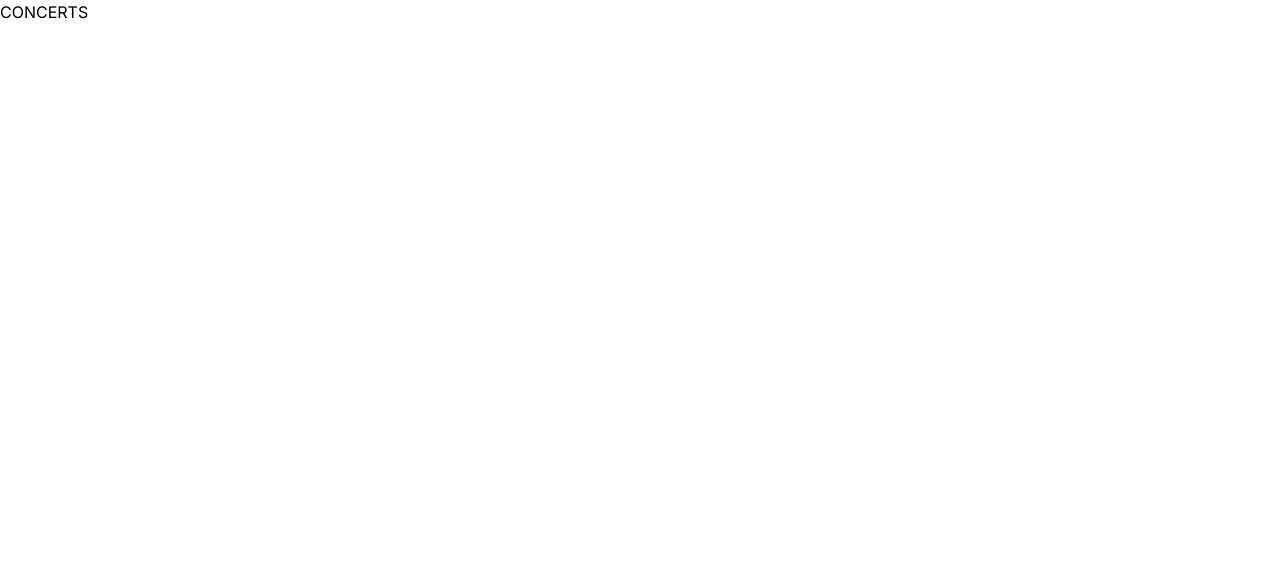
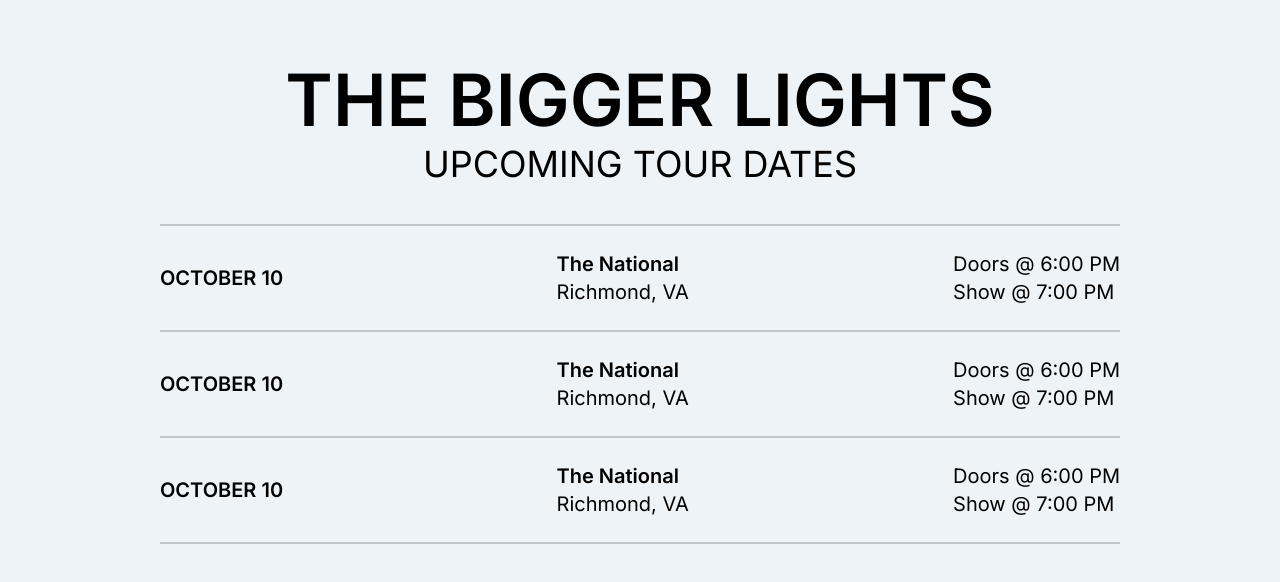
Before and after one commit to jxhnkndl/nextjs-mongoose, a Next.js app: page / in a window 1280 px wide. Shown: the top 582 px of the page. Built offline with nearby package versions, Linux system fonts and the light colour scheme.

Commit message:
organize barebones concert calendar

```diff
--- a/app/globals.css
+++ b/app/globals.css
@@ -1,3 +1,56 @@
 @tailwind base;
 @tailwind components;
 @tailwind utilities;
+
+/* LAYOUT */
+
+body {
+  @apply py-16;
+  @apply bg-light;
+}
+
+header,
+main {
+  @apply w-4/5 md:w-3/4 mx-auto;
+}
+
+header {
+  @apply mb-10;
+}
+
+/* PAGE HEADINGS */
+
+.heading {
+  @apply mb-2;
+  @apply text-4xl md:text-6xl lg:text-7xl font-semibold uppercase text-center;
+}
+
+.subheading {
+  @apply text-2xl md:text-3xl lg:text-4xl uppercase text-center;
+}
+
+/* CONCERT ROWS */
+
+.concert {
+  @apply flex justify-between items-center;
+  @apply py-6;
+  @apply border-t-2 border-dark border-opacity-20;
+  @apply md:text-xl;
+}
+
+.concert:last-of-type {
+  @apply border-b-2 border-dark border-opacity-20;
+}
+
+.date {
+  @apply basis-1/3;
+  @apply uppercase font-semibold;
+}
+
+.location {
+  @apply basis-1/3;
+}
+
+.location p:first-of-type {
+  @apply font-semibold;
+}
--- a/app/page.js
+++ b/app/page.js
@@ -1,9 +1,53 @@
-import Image from 'next/image'
+import Image from 'next/image';
 
 export default function Home() {
   return (
-    <div>
-      <h1>CONCERTS</h1>
-    </div>
-  )
+    <>
+      <header>
+        <h1 className="heading">The Bigger Lights</h1>
+        <h2 className="subheading">Upcoming Tour Dates</h2>
+      </header>
+      <main>
+        <div className="concert">
+          <div className="date">
+            <p>October 10</p>
+          </div>
+          <div className="location">
+            <p>The National</p>
+            <p>Richmond, VA</p>
+          </div>
+          <div className="time">
+            <p>Doors @ 6:00 PM</p>
+            <p>Show @ 7:00 PM</p>
+          </div>
+        </div>
+        <div className="concert">
+          <div className="date">
+            <p>October 10</p>
+          </div>
+          <div className="location">
+            <p>The National</p>
+            <p>Richmond, VA</p>
+          </div>
+          <div className="time">
+            <p>Doors @ 6:00 PM</p>
+            <p>Show @ 7:00 PM</p>
+          </div>
+        </div>
+        <div className="concert">
+          <div className="date">
+            <p>October 10</p>
+          </div>
+          <div className="location">
+            <p>The National</p>
+            <p>Richmond, VA</p>
+          </div>
+          <div className="time">
+            <p>Doors @ 6:00 PM</p>
+            <p>Show @ 7:00 PM</p>
+          </div>
+        </div>
+      </main>
+    </>
+  );
 }
--- a/tailwind.config.js
+++ b/tailwind.config.js
@@ -6,13 +6,14 @@ module.exports = {
     './app/**/*.{js,ts,jsx,tsx,mdx}',
   ],
   theme: {
-    extend: {
-      backgroundImage: {
-        'gradient-radial': 'radial-gradient(var(--tw-gradient-stops))',
-        'gradient-conic':
-          'conic-gradient(from 180deg at 50% 50%, var(--tw-gradient-stops))',
-      },
+    colors: {
+      'dark': '#021526',
+      'light': '#eef3f7',
+      'navy': '#023059',
+      'sky': '#048ABF',
+      'royal': '#0477BF',
+      'aqua': '#7EDDF2'
     },
+    plugins: [],
   },
-  plugins: [],
-}
+};
```
